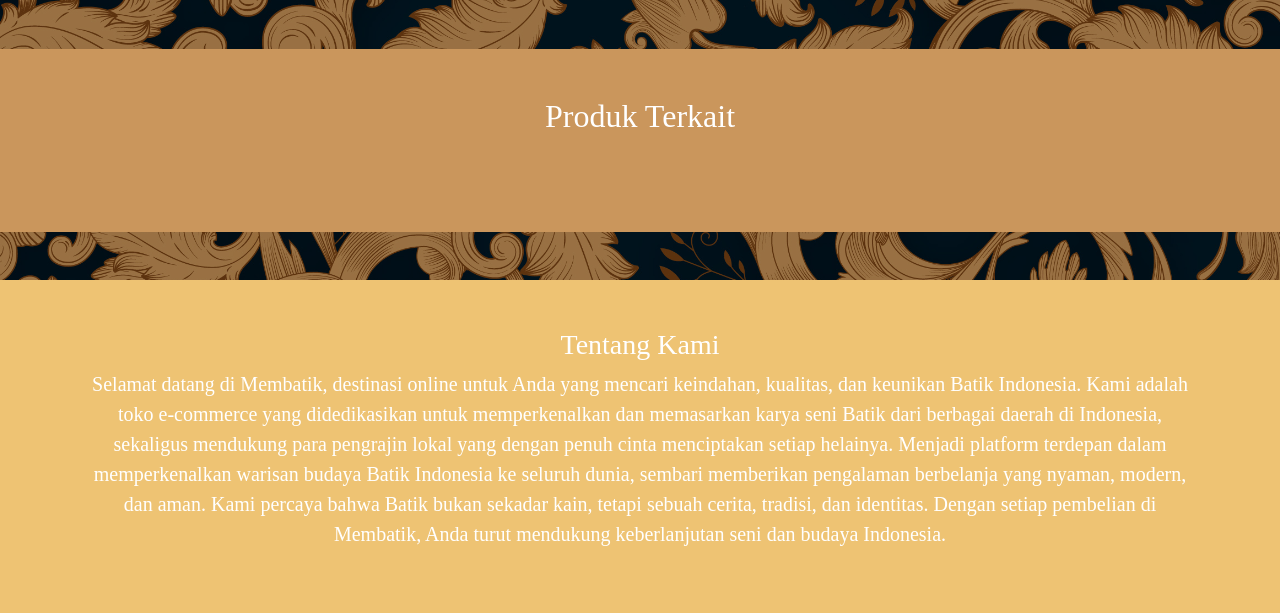
After one commit to Dikkk3030/BackEnd-Project, a PHP site: page /product.php?nama=1 in a window 1280 px wide. The commit adds this page. Shown: the part 489-1102 px from the top of the page. Run offline with PHP 8.4, Linux system fonts and the light colour scheme; data that the repository does not hold is empty; some libraries are stand-ins or nearby versions.

Commit message:
Ganti Index sama + Product

```diff
--- a/css/style.css
+++ b/css/style.css
@@ -29,7 +29,7 @@ body {
     height: 80px;
     font-size: 20px;
     margin: 0;
-    padding: 30;
+    padding: 50;
     position: sticky;
     top: 0;
     z-index: 10;
@@ -39,7 +39,7 @@ body {
 
 .navbar {
     background-color: #876445 !important;
-    padding: 30 !important;
+    padding: 50 !important;
 }
 
 .nav-link {
@@ -117,3 +117,21 @@ body {
     object-fit: cover;
     object-position: center;
 }
+
+.seemore {
+    width: 75%;
+    height: 25px;
+    margin: 20;
+}
+
+.text-harga{
+    font-size: 22px;
+    color: #CA965C;
+}
+
+.produk-terkait-image {
+    height: 100%;
+    width: 100%;
+    object-fit: cover;
+    object-position: center;
+}
--- /dev/null
+++ b/product.php
@@ -0,0 +1,78 @@
+<?php
+    require_once 'koneksi.php';
+
+    $nama = htmlspecialchars($_GET['nama']);
+    $queryproduk = mysqli_query($conn, "SELECT * FROM produk WHERE nama = '$nama'");
+    $produk = mysqli_fetch_array($queryproduk);
+    // var_dump($produk);
+
+    $queryprodukterkait = mysqli_query($conn,"SELECT * FROM produk WHERE kategori_id = $produk[kategori_id]'AND id!='$produk[id]'LIMIT 4");
+    $produkterkait = mysqli_fetch_array($queryprodukterkait);
+    // var_dump($produkterkait)
+    // Belum dapet tes karena data base kosong
+?>
+
+<!DOCTYPE html>
+<html lang="en">
+<head>
+    <meta charset="UTF-8">
+    <meta name="viewport" content="width=device-width, initial-scale=1.0">
+    <title>Produk Detail</title>
+    <link rel="stylesheet" href="bootstrap/css/bootstrap.min.css">
+    <link rel="stylesheet" href="fontawesome/css/all.min.css">
+    <link rel="stylesheet" href="css/style.css">
+</head>
+<body>
+
+    <?php
+        require "navbar.php"
+    ?>
+    <!-- Detail Produk -->
+    <div class="container-fluid py-5">
+        <div class="container">
+
+            <div class="row">
+                    <div class="col-lg-5 mb-5">
+                        <img src="assets/<?php echo $produk ['foto'] ?>"class="w-100" alt="">
+                    </div>
+                <div class="col-lg-6 offset-lg-1">
+                    <h1><?php echo $produk ['nama'] ?></h1>
+                    <p class=" fs-5"><?php echo $produk ['detail'] ?></p>
+                    <p class="text-harga">Rp<?php echo $produk ['harga'] ?></p>
+                    <p class="fs-5">Status Ketersediaan :<strong> <?php echo $produk ['ketersediaan_stok'] ?> </strong> </p>
+                </div>
+            </div>
+        </div>
+    </div>
+
+    <!-- Produk Terkait -->
+     <div class="container-fluid py-5 warna2">
+        <div class="container">
+            <h2 class="text-center text-white mb-5"> Produk Terkait</h2>
+
+            <div class="row">
+            <?php while ($data = mysqli_fetch_array($queryprodukterkait)){?>
+                < class=" col-md-6 col-lg-3 mb-3">
+                    <a href="produk-detail.php?nama=<?php echo $data['nama']?>">
+                        <img src="assets/<?php echo $data ['foto']?>" class="image-fluid img-thumbnail produk-terkait-image">
+                     </a>
+                </div>
+            <?php }?>
+                </div>
+            </div>
+        </div>
+     </div>
+
+    <!-- Tentang Kami  -->
+      <div class="container-fluid warna3 mt-5 py-5">
+        <div class="container text-center">
+            <h3>Tentang Kami</h3>
+            <p class="fs-5 mb-3">Selamat datang di Membatik, destinasi online untuk Anda yang mencari keindahan, kualitas, dan keunikan Batik Indonesia. Kami adalah toko e-commerce yang didedikasikan untuk memperkenalkan dan memasarkan karya seni Batik dari berbagai daerah di Indonesia, sekaligus mendukung para pengrajin lokal yang dengan penuh cinta menciptakan setiap helainya. Menjadi platform terdepan dalam memperkenalkan warisan budaya Batik Indonesia ke seluruh dunia, sembari memberikan pengalaman berbelanja yang nyaman, modern, dan aman. Kami percaya bahwa Batik bukan sekadar kain, tetapi sebuah cerita, tradisi, dan identitas. Dengan setiap pembelian di Membatik, Anda turut mendukung keberlanjutan seni dan budaya Indonesia.</p>
+        </div>
+      </div>
+
+
+    <script src="../bootstrap/js/bootstrap.bundle.js"></script>
+    <script src="../fontawesome/js/all.min.js"></script>
+</body>
+</html>
```
Also changed, not shown: index.php (+12 -66 lines).
